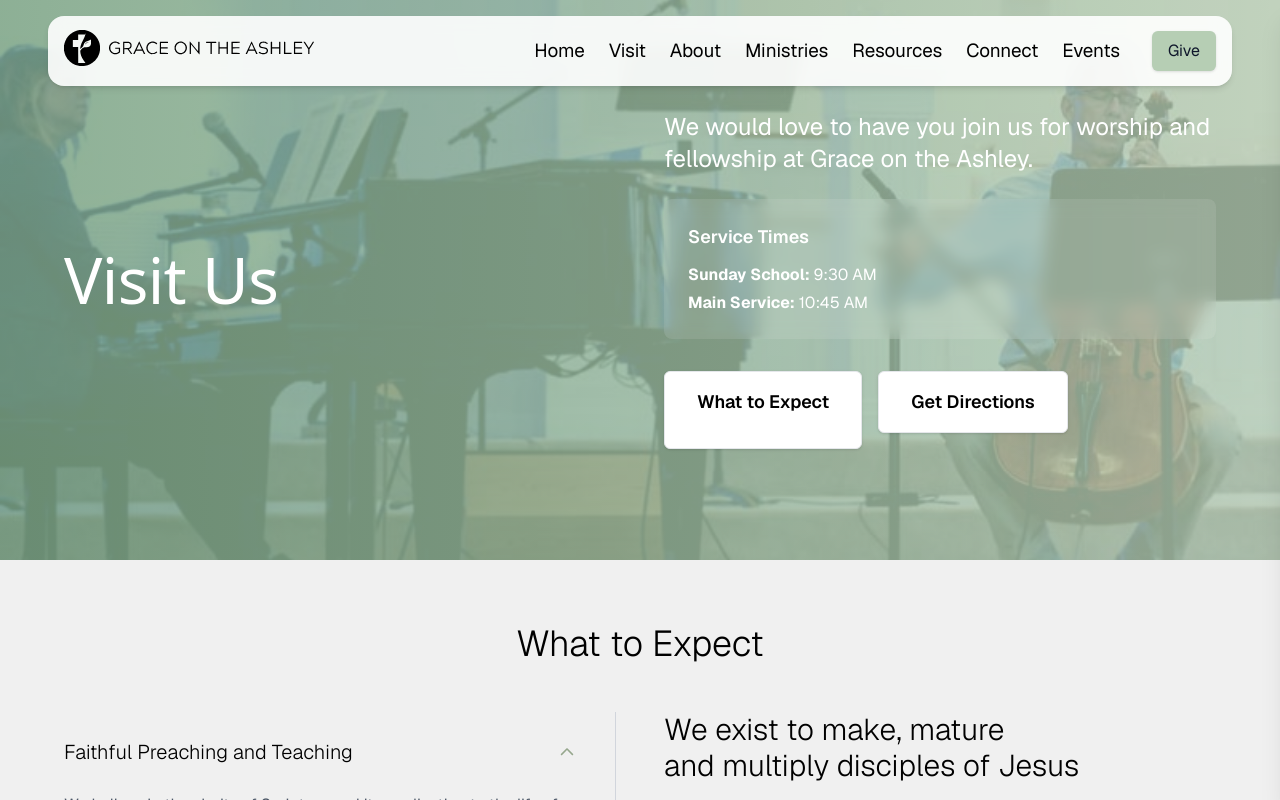
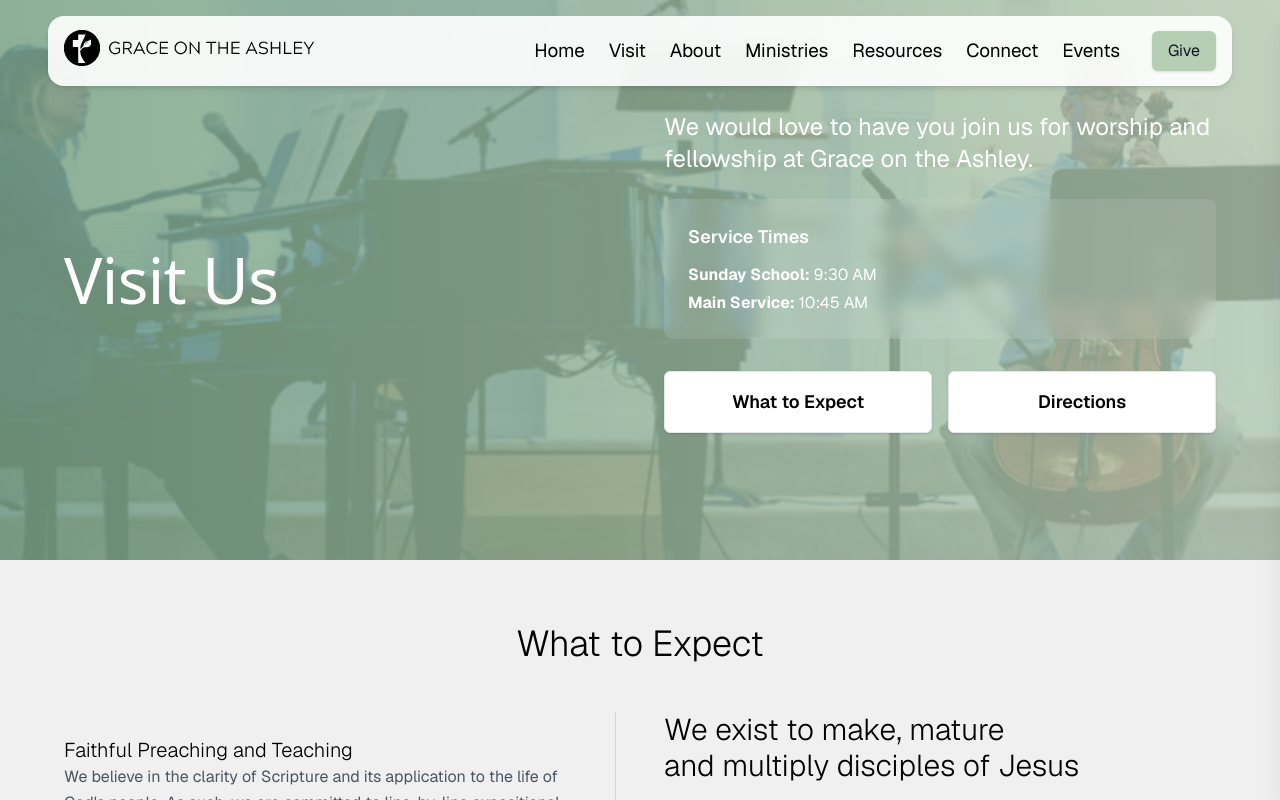
Before and after one commit to joshconverse/gota-site, a Next.js app: page /visit in a window 1280 px wide. Shown: the top 800 px of the page. Built offline with nearby package versions, Linux system fonts and the light colour scheme.

Commit message:
Visit: remove FAQ accordion and always show answers; make CTAs non-wrapping and consistent height

```diff
--- a/package.json
+++ b/package.json
@@ -11,7 +11,7 @@
   "dependencies": {
     "@sanity/image-url": "^1.2.0",
     "next": "16.0.10",
-    "next-sanity": "^11.6.5",
+    "next-sanity": "^11.6.10",
     "react": "19.2.0",
     "react-dom": "19.2.0"
   },
@@ -22,7 +22,7 @@
     "@types/react-dom": "^19",
     "babel-plugin-react-compiler": "1.0.0",
     "eslint": "^9",
-    "eslint-config-next": "16.0.1",
+    "eslint-config-next": "16.0.10",
     "tailwindcss": "^4",
     "typescript": "^5"
   }
--- a/src/app/visit/page.tsx
+++ b/src/app/visit/page.tsx
@@ -1,15 +1,8 @@
 "use client";
 import Link from 'next/link';
-import { useState } from 'react';
 
 export default function VisitPage() {
-  const [openItems, setOpenItems] = useState<number[]>([0]);
-
-  const toggleItem = (index: number) => {
-    setOpenItems(prev =>
-      prev.includes(index) ? [] : [index]
-    );
-  };
+  // FAQ answers are always visible
 
   const faqItems = [
     {
@@ -64,7 +57,7 @@ export default function VisitPage() {
                 <div className="flex flex-col sm:flex-row gap-4 justify-center lg:justify-start">
                   <Link
                     href="#welcome"
-                    className="inline-block bg-white text-black px-8 py-4 rounded-md font-semibold shadow hover:opacity-95 transition text-lg border border-gray-200"
+                    className="flex-1 min-w-0 flex items-center justify-center whitespace-nowrap truncate bg-white text-black px-8 py-4 rounded-md font-semibold shadow hover:opacity-95 transition text-lg border border-gray-200 mb-8 md:mb-4 min-h-[56px]"
                   >
                     What to Expect
                   </Link>
@@ -72,9 +65,9 @@ export default function VisitPage() {
                     href="https://www.google.com/maps/search/?api=1&query=2025+BEES+FERRY+ROAD+CHARLESTON+SC+29414"
                     target="_blank"
                     rel="noopener noreferrer"
-                    className="inline-block bg-white text-black px-8 py-4 rounded-md font-semibold shadow hover:opacity-95 transition text-lg border border-gray-200 mb-8 md:mb-4"
+                    className="flex-1 min-w-0 flex items-center justify-center whitespace-nowrap truncate bg-white text-black px-8 py-4 rounded-md font-semibold shadow hover:opacity-95 transition text-lg border border-gray-200 mb-8 md:mb-4 min-h-[56px]"
                   >
-                    Get Directions
+                    Directions
                   </a>
                 </div>
               </div>
@@ -98,30 +91,10 @@ export default function VisitPage() {
               <div className="space-y-6 h-[700px] overflow-hidden lg:border-r lg:border-gray-300 lg:pr-8">
                 {faqItems.map((item, index) => (
                   <div key={index} className="overflow-hidden">
-                    <button
-                      onClick={() => toggleItem(index)}
-                      className="w-full px-0 py-6 text-left flex justify-between items-center transition-colors group"
-                    >
-                      <h3 className="text-xl font-light text-black pr-4 transition-colors">
+                    <div className="w-full px-0 py-6 text-left">
+                      <h3 className="text-xl font-light text-black pr-4">
                         {item.question}
                       </h3>
-                      <div className="flex-shrink-0 w-8 h-8 rounded-full bg-brand-4 flex items-center justify-center">
-                        <svg
-                          className={`w-6 h-6 text-brand-1 transition-transform duration-200 ${openItems.includes(index) ? 'rotate-180' : ''}`}
-                          viewBox="0 0 32 32"
-                          fill="none"
-                          xmlns="http://www.w3.org/2000/svg"
-                        >
-                          <path
-                            fillRule="evenodd"
-                            clipRule="evenodd"
-                            d="M16.5303 20.8839C16.2374 21.1768 15.7626 21.1768 15.4697 20.8839L7.82318 13.2374C7.53029 12.9445 7.53029 12.4697 7.82318 12.1768L8.17674 11.8232C8.46963 11.5303 8.9445 11.5303 9.2374 11.8232L16 18.5858L22.7626 11.8232C23.0555 11.5303 23.5303 11.5303 23.8232 11.8232L24.1768 12.1768C24.4697 12.4697 24.4697 12.9445 24.1768 13.2374L16.5303 20.8839Z"
-                            fill="currentColor"
-                          />
-                        </svg>
-                      </div>
-                    </button>
-                    <div className={`overflow-hidden transition-all duration-500 ease-out ${openItems.includes(index) ? 'max-h-96 opacity-100' : 'max-h-0 opacity-0'}`}>
                       <div className="px-0 pb-6">
                         <p className="text-gray-600 leading-relaxed text-left">
                           {item.answer}
```
Also changed, not shown: 1 other file (tests, documents, lock files or other folders).
